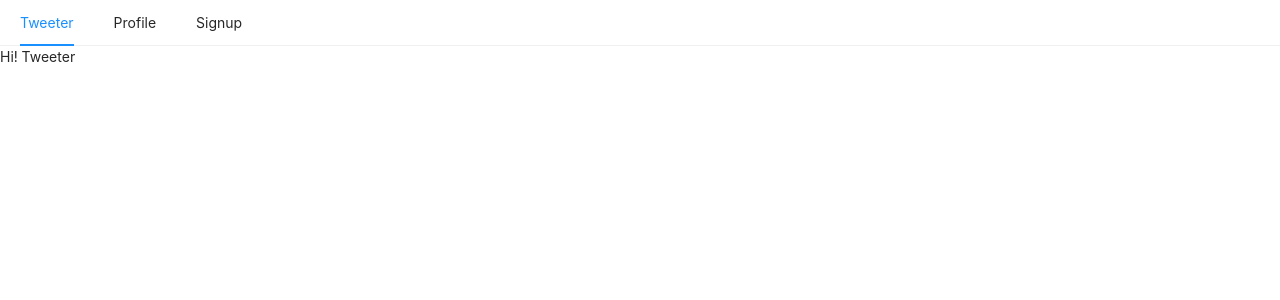
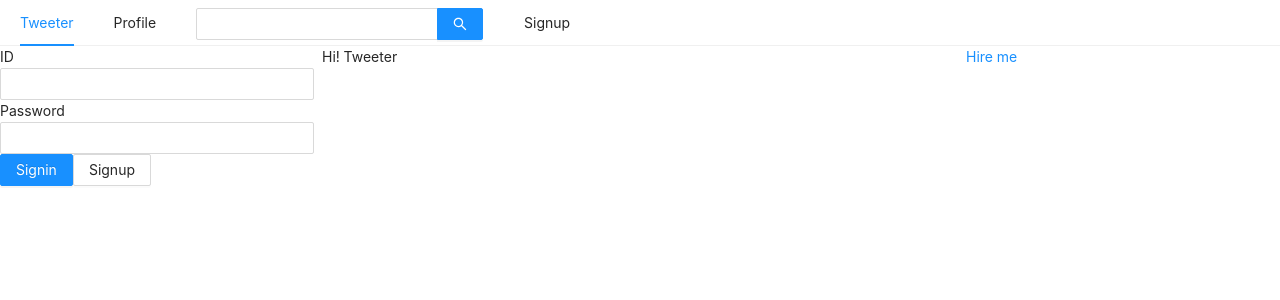
Before and after one commit to MinwooJJ/twitter-clone, a Next.js app: page / in a window 1280 px wide. Shown: the top 300 px of the page. Built offline with nearby package versions, Linux system fonts and the light colour scheme.

Commit message:
Add signin form

```diff
--- a/components/AppLayout.js
+++ b/components/AppLayout.js
@@ -1,29 +1,56 @@
-import React from 'react';
+import React, { useState } from 'react';
 import PropTypes from 'prop-types';
 import Link from 'next/link';
-import { Menu } from 'antd';
+import { Menu, Input, Row, Col } from 'antd';
+
+import UserProfile from '../components/UserProfile';
+import SigninForm from '../components/SigninForm';
+
+const { Search } = Input;
+const { Item } = Menu;
 
 function AppLayout({ children }) {
+  const [isSignedIn, setIsSignedIn] = useState(false);
+
   return (
     <div>
       <Menu mode="horizontal">
-        <Menu.Item key="tweeter">
+        <Item key="tweeter">
           <Link href="/">
             <a>Tweeter</a>
           </Link>
-        </Menu.Item>
-        <Menu.Item key="profile">
+        </Item>
+        <Item key="profile">
           <Link href="/profile">
             <a>Profile</a>
           </Link>
-        </Menu.Item>
-        <Menu.Item key="signup">
+        </Item>
+        <Item key="hashtag">
+          <Search enterButton style={{ verticalAlign: 'middle' }} />
+        </Item>
+        <Item key="signup">
           <Link href="/signup">
             <a>Signup</a>
           </Link>
-        </Menu.Item>
+        </Item>
       </Menu>
-      {children}
+      <Row gutter={8}>
+        <Col xs={24} md={6}>
+          {isSignedIn ? <UserProfile /> : <SigninForm />}
+        </Col>
+        <Col xs={24} md={12}>
+          {children}
+        </Col>
+        <Col xs={24} md={6}>
+          <a
+            href="https://pedantic-payne-51a393.netlify.app/"
+            target="_blank"
+            rel="noreferrer noopener"
+          >
+            Hire me
+          </a>
+        </Col>
+      </Row>
     </div>
   );
 }
--- /dev/null
+++ b/components/SigninForm.js
@@ -0,0 +1,49 @@
+import React, { useState, useCallback } from 'react';
+import { Form, Input, Button } from 'antd';
+import Link from 'next/link';
+
+function SigninForm() {
+  const [id, setId] = useState('');
+  const [password, setPassword] = useState('');
+
+  const onChangeId = useCallback((e) => {
+    setId(e.target.value);
+  }, []);
+
+  const onChangePassword = useCallback((e) => {
+    setPassword(e.target.value);
+  }, []);
+
+  return (
+    <Form>
+      <div>
+        <label htmlFor="user-id">ID</label>
+        <br />
+        <Input name="user-id" value={id} onChange={onChangeId} required />
+      </div>
+      <div>
+        <label htmlFor="user-password">Password</label>
+        <br />
+        <Input
+          name="user-password"
+          type="password"
+          value={password}
+          onChange={onChangePassword}
+          required
+        />
+      </div>
+      <div>
+        <Button type="primary" htmlType="submit" loading={false}>
+          Signin
+        </Button>
+        <Link href="/signup">
+          <a>
+            <Button>Signup</Button>
+          </a>
+        </Link>
+      </div>
+    </Form>
+  );
+}
+
+export default SigninForm;
--- /dev/null
+++ b/components/UserProfile.js
@@ -0,0 +1,7 @@
+import React from 'react';
+
+function UserProfile() {
+  return <div></div>;
+}
+
+export default UserProfile;
```
